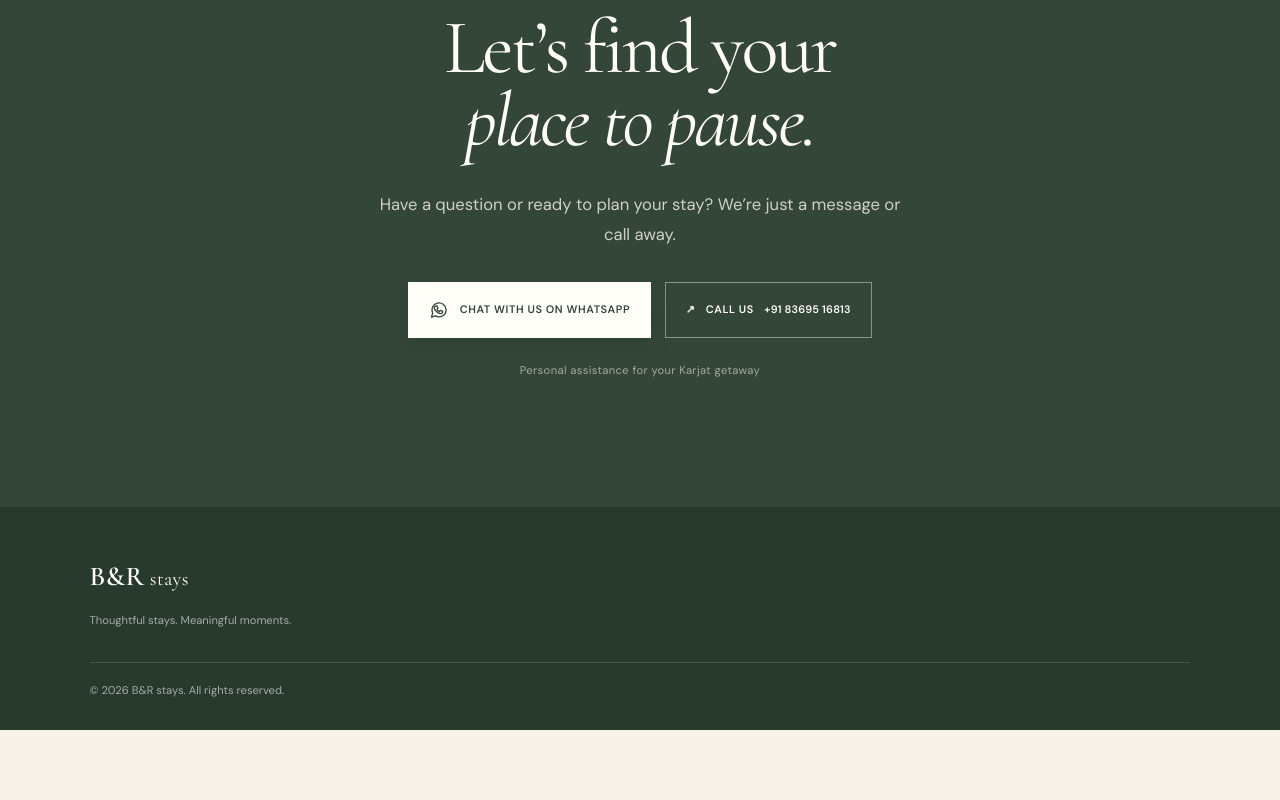
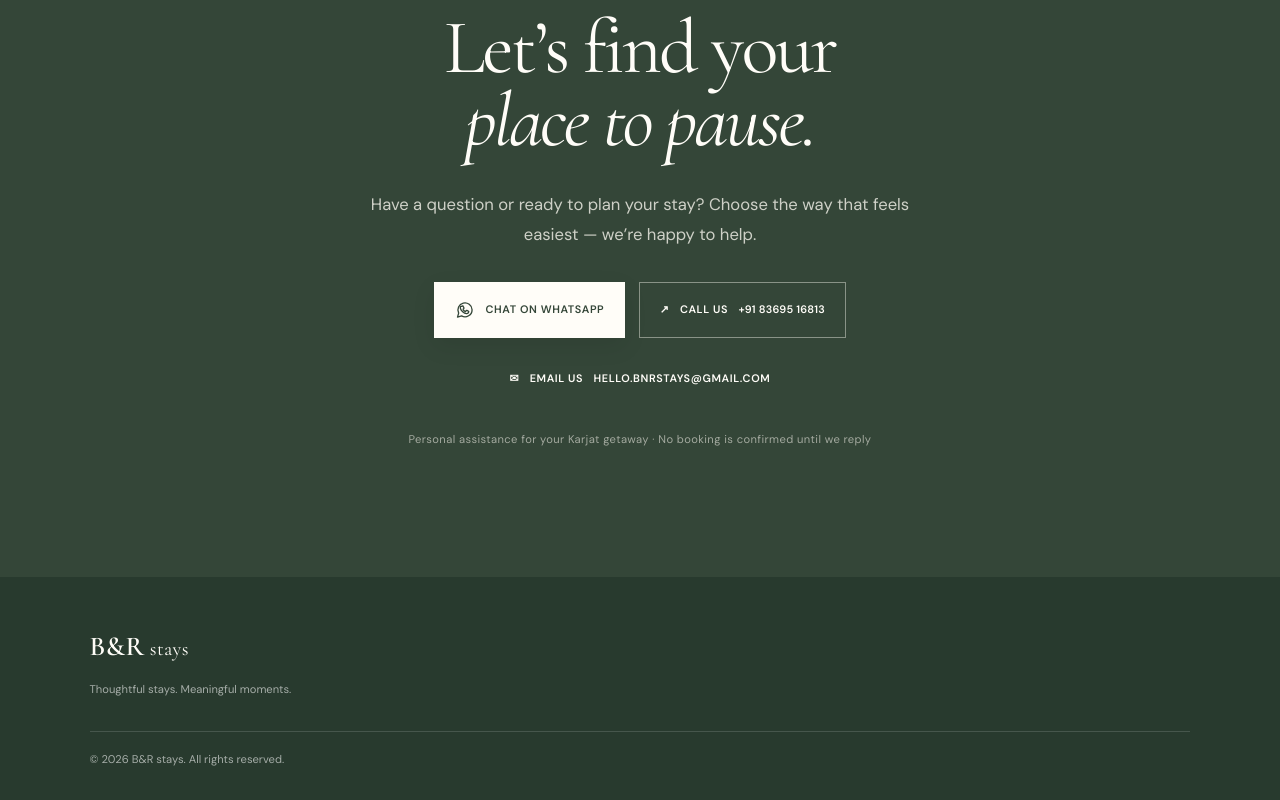
Before and after one commit to bhushanvedpathak06/bnr-stays, a React (Vite) app: page / in a window 1280 px wide. Shown: the part 2667-3467 px from the top of the page. Before the commit the page ends 3397 px from the top, so only its background shows below. Built offline with nearby package versions, Linux system fonts and the light colour scheme; the HTML template or start-up script is replaced by a standard one.

Commit message:
Add email contact CTA to B&R Stays homepage

```diff
--- a/src/App.tsx
+++ b/src/App.tsx
@@ -403,12 +403,13 @@ function BrandHome() {
         <section className="brand-contact" id="brand-contact">
           <p className="eyebrow">Your next little escape</p>
           <h2>Let’s find your<br /><em>place to pause.</em></h2>
-          <p className="brand-contact-intro">Have a question or ready to plan your stay? We’re just a message or call away.</p>
+          <p className="brand-contact-intro">Have a question or ready to plan your stay? Choose the way that feels easiest — we’re happy to help.</p>
           <div className="brand-contact-actions">
-            <WhatsAppLink className="button button-light"><Icon name="whatsapp" className="icon" /> Chat with us on WhatsApp</WhatsAppLink>
+            <WhatsAppLink className="button button-light"><Icon name="whatsapp" className="icon" /> Chat on WhatsApp</WhatsAppLink>
             <a className="button button-contact-call" href="tel:+918369516813"><span aria-hidden="true">↗</span> Call us <span className="contact-phone-number">+91 83695 16813</span></a>
+            <a className="button button-contact-email" href="mailto:hello.bnrstays@gmail.com?subject=Enquiry%20for%20B%26R%20Stays"><span className="email-icon" aria-hidden="true">✉</span> Email us <span className="contact-email-address">hello.bnrstays@gmail.com</span></a>
           </div>
-          <p className="brand-contact-note">Personal assistance for your Karjat getaway</p>
+          <p className="brand-contact-note">Personal assistance for your Karjat getaway · No booking is confirmed until we reply</p>
         </section>
       </main>
       <footer className="brand-footer">
```
